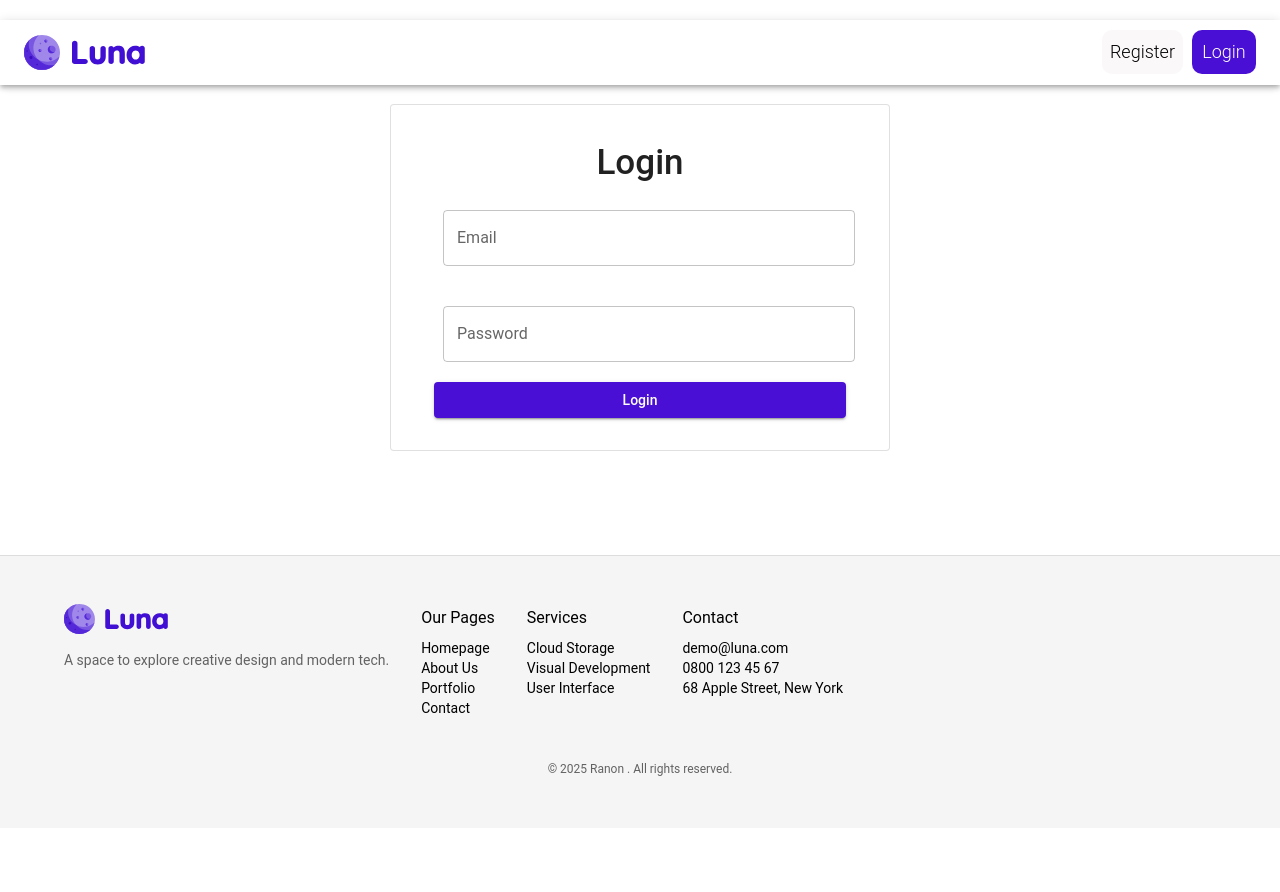
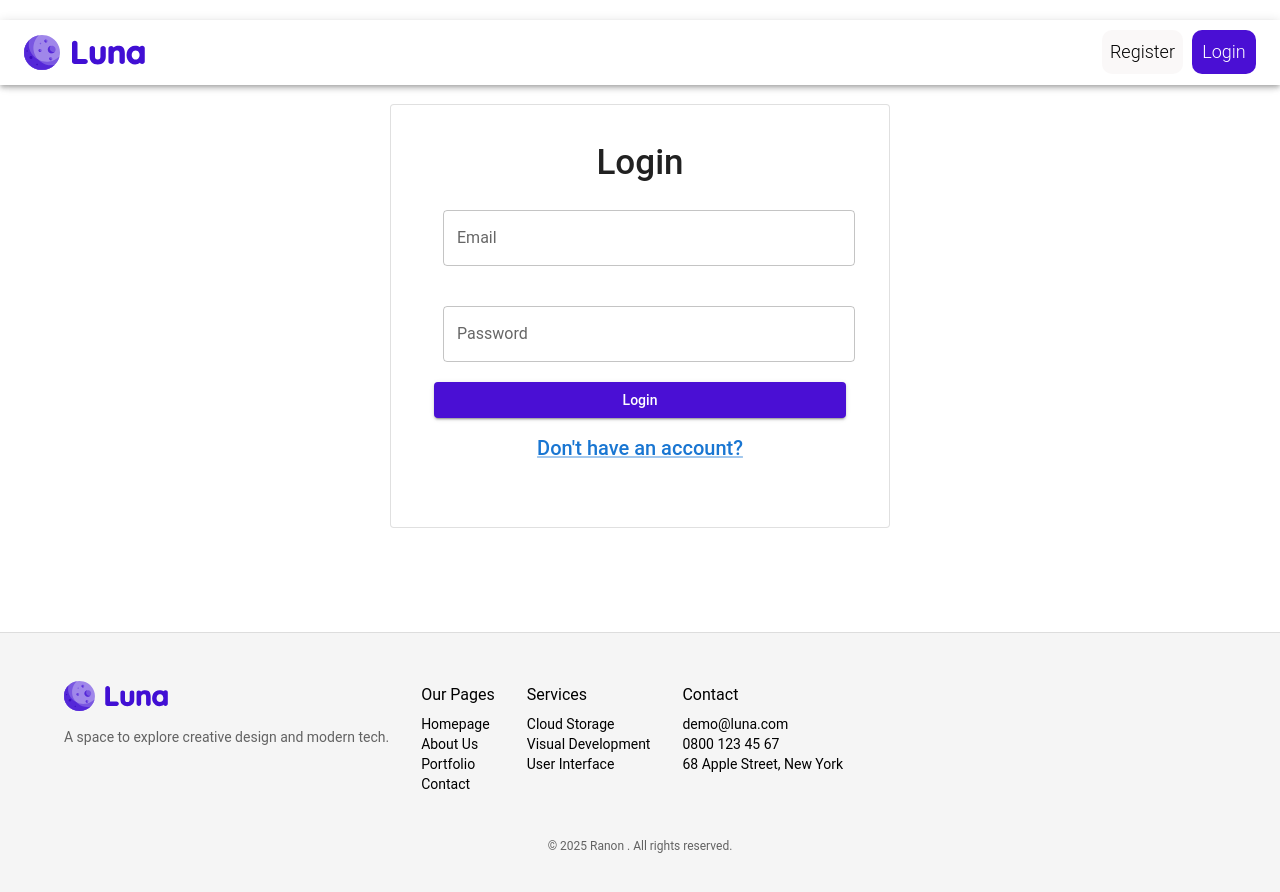
Before and after one commit to Cokawhere/luna-blog-app, a React (Vite) app: page /login in a window 1280 px wide. Shown: the top 892 px of the page. Before the commit the page ends 828 px from the top, so only its background shows below. Built offline with nearby package versions, Linux system fonts and the light colour scheme; some icons are missing.

Commit message:
Update login pagee

```diff
--- a/src/pages/Login.jsx
+++ b/src/pages/Login.jsx
@@ -111,11 +111,11 @@ export default function Login() {
                         Login
                     </Button>
 
-                    {/* <Box mt={2} mb={4} textAlign="center">
+                     <Box mt={2} mb={4} textAlign="center">
                         <Link href="/signup" variant="body2" sx={{ fontWeight: 530, fontSize: 20 }}>
                             Don't have an account?
                         </Link>
-                    </Box> */}
+                    </Box>
                 </DemoPaper>
             </Box>
 
```
